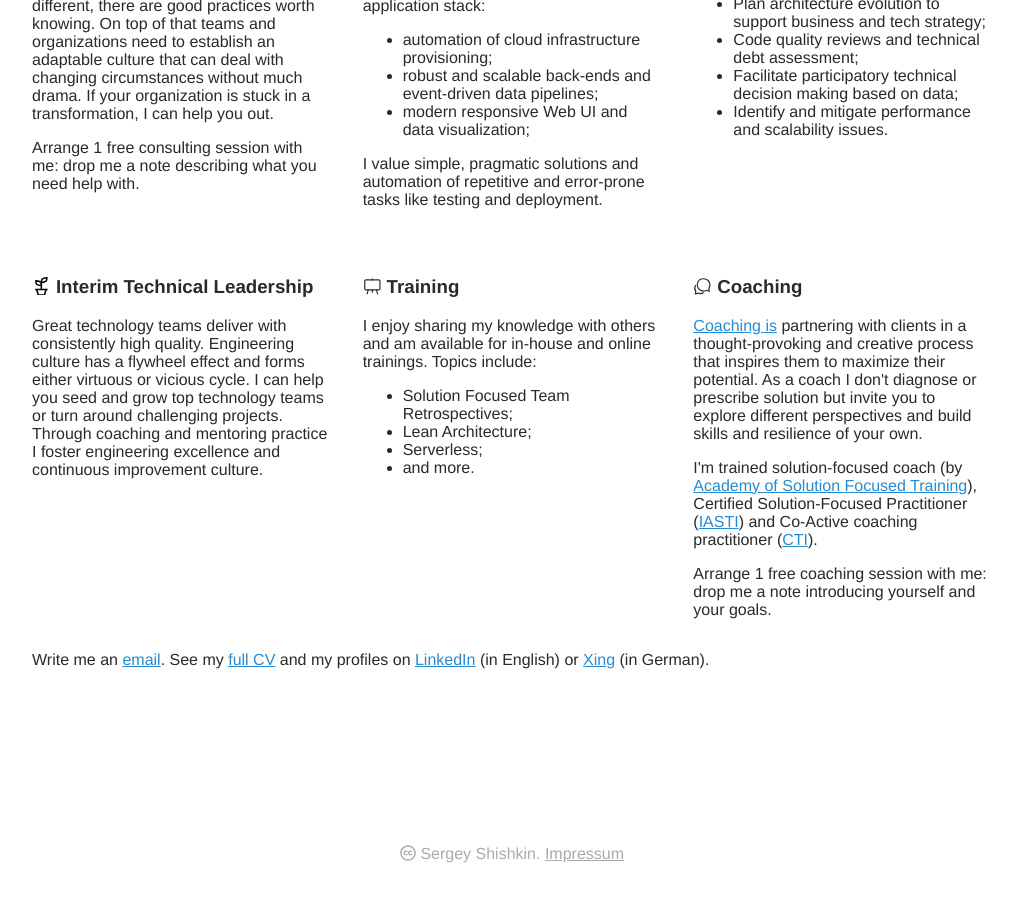
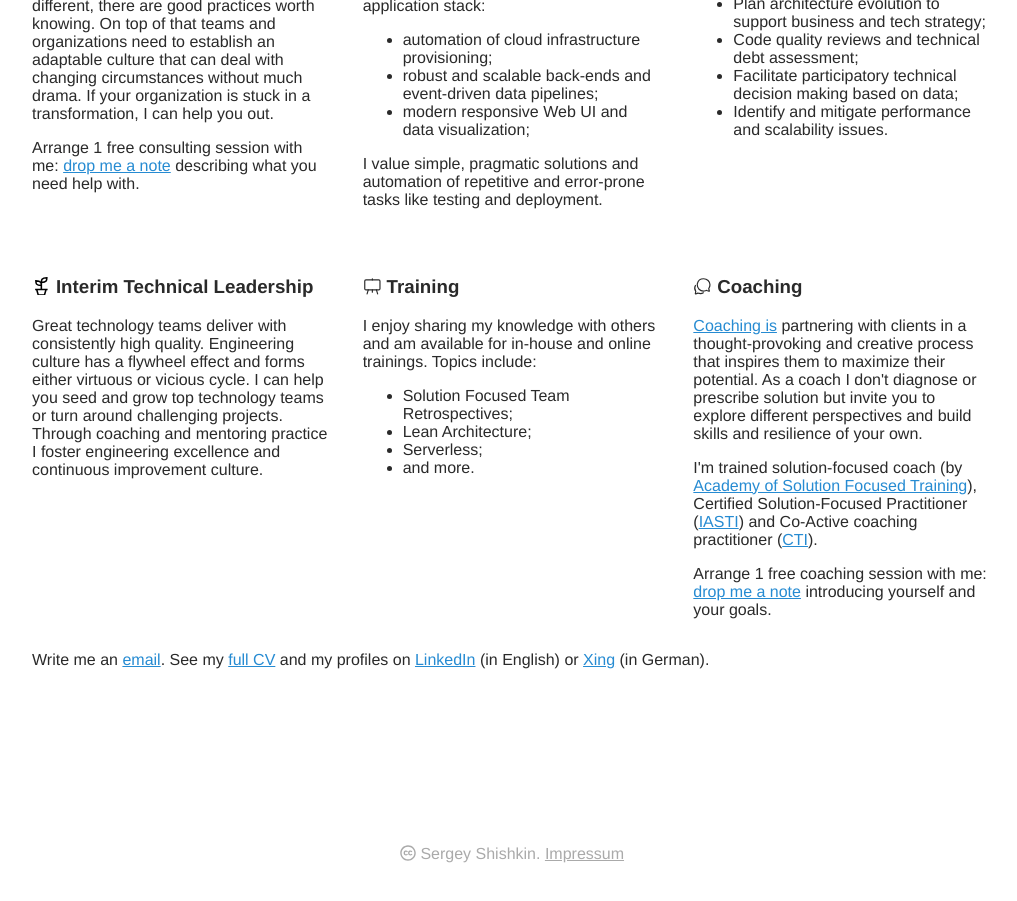
Before and after one commit to shishkin/shishkin-org, a Next.js app: page / in a window 1280 px wide. Shown: the part 1020-1921 px from the top of the page, without its empty margins (128-1145 px from the left). Built offline with nearby package versions, Linux system fonts and the light colour scheme.

Commit message:
add CTA links

```diff
--- a/pages/index.mdx
+++ b/pages/index.mdx
@@ -74,7 +74,7 @@ Although every team and situation is different, there are good practices worth k
 On top of that teams and organizations need to establish an adaptable culture that can deal with changing circumstances without much drama.
 If your organization is stuck in a transformation, I can help you out.
 
-Arrange 1 free consulting session with me: drop me a note describing what you need help with.
+Arrange 1 free consulting session with me: [drop me a note](mailto:sergey@shishkin.org?subject=Consulting%20request) describing what you need help with.
 
 </section>
 <section>
@@ -137,7 +137,7 @@ As a coach I don't diagnose or prescribe solution but invite you to explore diff
 
 I'm trained solution-focused coach (by [Academy of Solution Focused Training](http://www.sf-academy.com)), Certified Solution-Focused Practitioner ([IASTI](http://www.iasti.org/)) and Co-Active coaching practitioner ([CTI](https://coactive.com/)).
 
-Arrange 1 free coaching session with me: drop me a note introducing yourself and your goals.
+Arrange 1 free coaching session with me: [drop me a note](mailto:sergey@shishkin.org?subject=Coaching%20request) introducing yourself and your goals.
 
 </section>
 </div>
```
